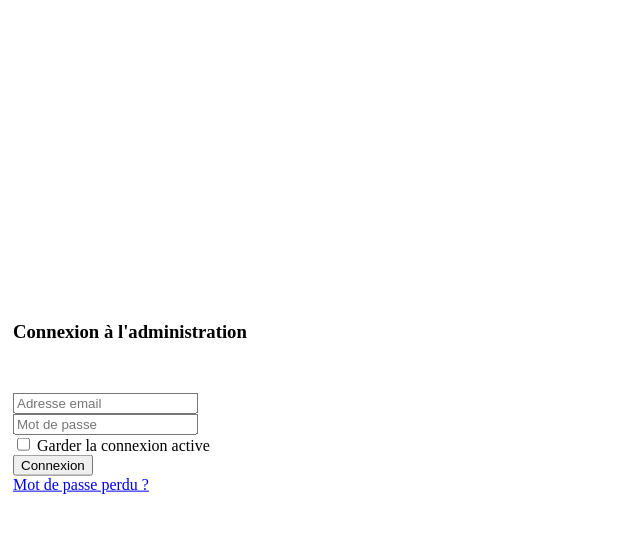
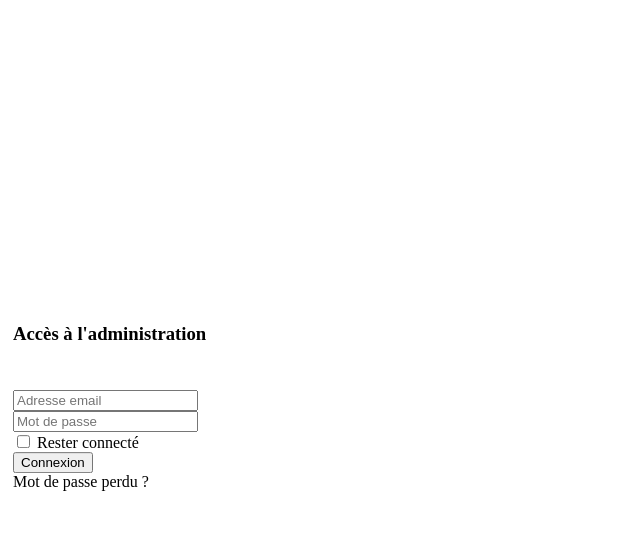
Before and after one commit to EyahDev/fournieralice.com, a Symfony app: template templates/security/login.html.twig in a window 1280 px wide. Shown: the top 533 px of the page, without its empty margins (0-640 px from the left). Run offline with Twig, Linux system fonts and the light colour scheme; the template is opened without the code that fills it, so the values that code supplies are empty; some libraries are stand-ins or nearby versions.

Commit message:
Travail en cours sur la page de login

```diff
--- a/templates/security/login.html.twig
+++ b/templates/security/login.html.twig
@@ -1,4 +1,8 @@
 {% extends 'base/base.html.twig' %}
+
+{% block title %}
+    Alice Fournier | Portfolio - Accès à l'administration
+{% endblock %}
 
 {% block body %}
     {% if error %}
@@ -7,32 +11,33 @@
 
     <div class="uk-flex uk-flex-center">
         <div class="login uk-flex uk-flex-center uk-width-1-4@l uk-width-1@s">
-            <div class="uk-card uk-card-default uk-card-body login-card">
-                <h3 class="uk-card-title">Connexion à l'administration</h3>
+            <div class="uk-card uk-card-default uk-width-1 uk-card-body login-card">
+                <h3 class="uk-card-title">Accès à l'administration</h3>
 
                 <form action="{{ path('administration') }}" method="post">
                     <div class="uk-margin">
-                        <div class="uk-inline uk-width-1-1">
-                            <span class="uk-form-icon uk-form-icon-flip" uk-icon="icon: user"></span>
+                        <div class="uk-inline uk-width-1">
+                            <span class="uk-form-icon uk-form-icon-flip" uk-icon="icon: mail"></span>
                             <input class="uk-input" type="text" id="username" name="_username" placeholder="Adresse email" value="{{ lastUsername }}" >
                         </div>
 
                         <div class="uk-margin">
-                            <div class="uk-inline uk-width-1-1">
+                            <div class="uk-inline uk-width-1">
                                 <span class="uk-form-icon uk-form-icon-flip" uk-icon="icon: lock"></span>
                                 <input class="uk-input" type="password" id="password" placeholder="Mot de passe" name="_password">
                             </div>
                         </div>
 
                         <div class="uk-margin uk-grid-small uk-child-width-auto uk-grid">
-                            <label><input class="uk-checkbox" type="checkbox"> Garder la connexion active</label>
+                            <label><input class="uk-checkbox" type="checkbox"> Rester connecté</label>
                         </div>
 
                         <button class="uk-button uk-button-primary uk-width-1-1 uk-margin-small-bottom" type="submit">Connexion</button>
                     </div>
                 </form>
 
-                <a href="{{ path('lostPassword') }}">Mot de passe perdu ? </a>
+                <a class="uk-align-right uk-button uk-button-default" type="button" uk-toggle="target: #toggle-usage; animation: uk-animation-fade">Mot de passe perdu ? </a>
+                <p id="toggle-usage" hidden>What's up?</p>
             </div>
         </div>
     </div>
@@ -56,11 +61,7 @@
         }
 
         .uk-card-title {
-            margin-bottom: 50px;
-        }
-
-        .uk-button-primary {
-            /*background-color: #35a533 !important;*/
+            margin-bottom: 45px;
         }
     </style>
 {% endblock %}
```
Also changed, not shown: src/Assets/css/app.scss (+13 -1 lines), tests/Controller/Security/SecurityControllerTest.php (+3 -4 lines).
